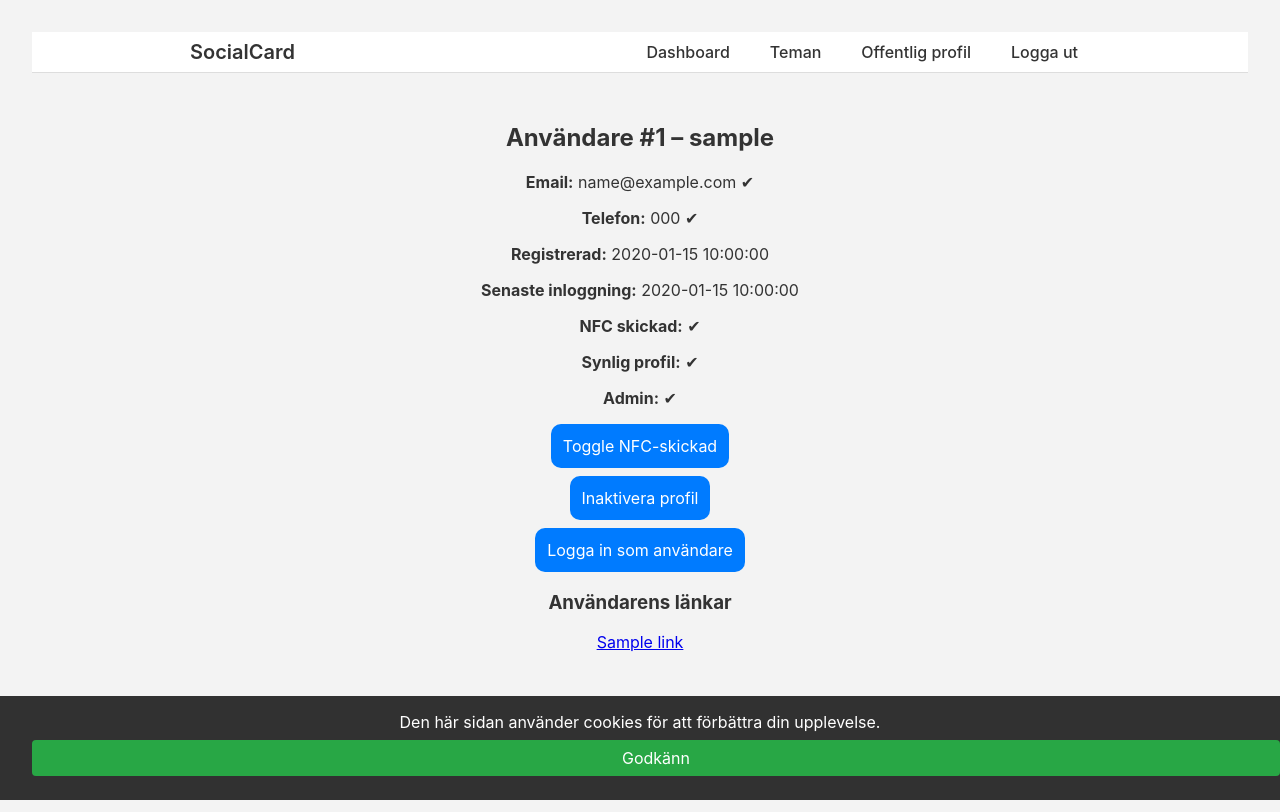
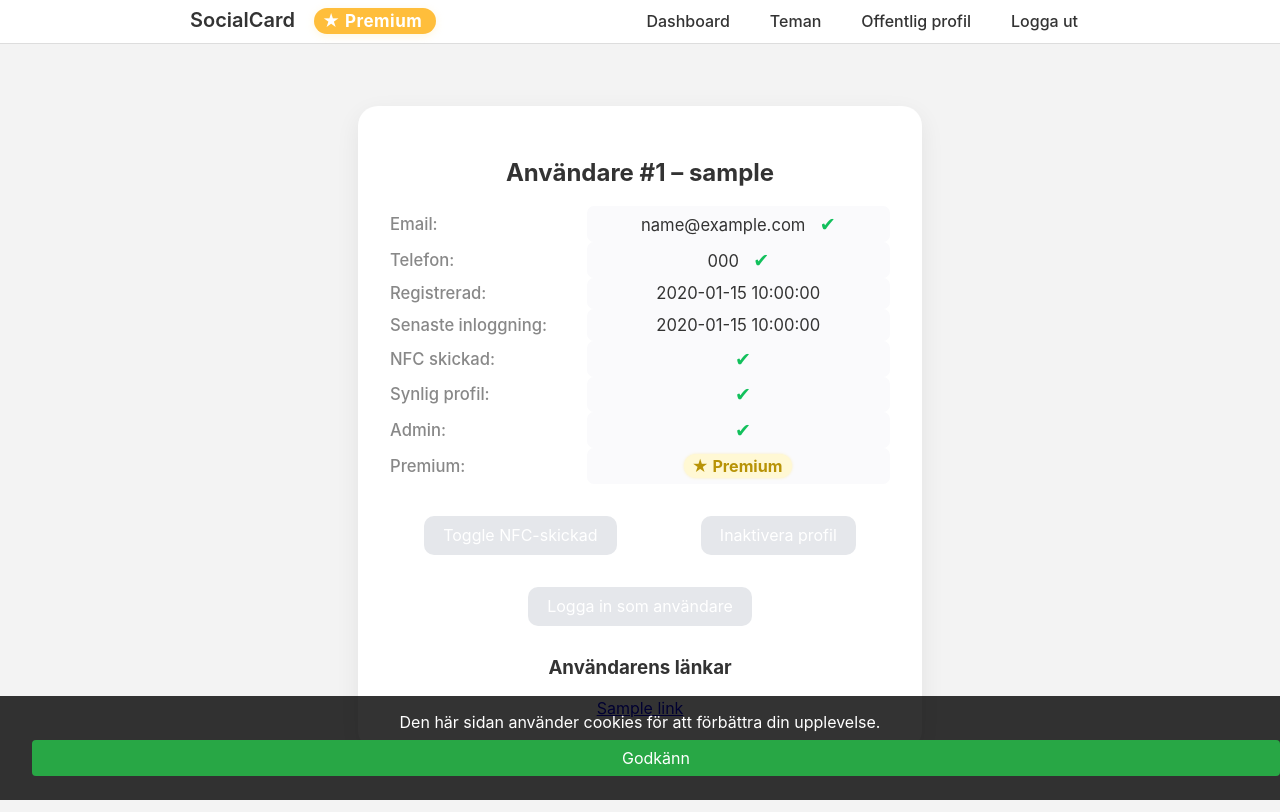
Before and after one commit to oskarandreassen/TheSocialCard2Live, a Flask app: page /admin/user/1 in a window 1280 px wide. Run offline with Flask 3, Linux system fonts and the light colour scheme; a user stored in the database is signed in; tables that the repository leaves empty hold one stand-in row (values such as "Sample post").

Commit message:
premium badge, snyggare admin, fixed navbar

```diff
--- a/static/css/style.css
+++ b/static/css/style.css
@@ -540,7 +540,190 @@ body.rainbow { background: linear-gradient(90deg,red,orange,yellow,green,blue,in
   pointer-events: none;            /* let clicks bubble to the button */
 }
 
-body { font-family: Inter, Arial, sans-serif; padding: 2rem; }
+body { font-family: Inter, Arial, sans-serif; padding: 0; }
 .center { max-width: 400px; margin: auto; }
 #payment-element { margin-bottom: 1.5rem; }
 #submit { width: 100%; padding: 1rem; font-size: 1.2em; background: #305aff; color: #fff; border: none; border-radius: 8px; cursor: pointer; }
+
+
+/* Tabelliknande vy för detaljsida */
+.user-details-card {
+  max-width: 500px;
+  margin: 2rem auto;
+  background: #fff;
+  padding: 2rem;
+  border-radius: 20px;
+  box-shadow: 0 8px 24px rgba(0,0,0,0.07);
+}
+
+.user-details-table {
+  width: 100%;
+  border-collapse: collapse;
+  margin-bottom: 1.5rem;
+  font-size: 1.04em;
+}
+.user-details-table th {
+  text-align: left;
+  padding: 0.35em 1em 0.35em 0;
+  color: #888;
+  font-weight: 500;
+  width: 180px;
+}
+.user-details-table td {
+  padding: 0.35em 0.5em;
+  background: #fafafc;
+  border-radius: 7px;
+  min-width: 120px;
+}
+
+.status-check {
+  color: #12c05c;
+  font-size: 1.1em;
+  margin-left: 0.5em;
+}
+.status-cross {
+  color: #ccc;
+  font-size: 1.1em;
+  margin-left: 0.5em;
+}
+.premium-badge-table {
+  color: #b89306;
+  font-weight: bold;
+  padding: 0.2em 0.5em;
+  background: #fff8d4;
+  border-radius: 1em;
+  font-size: 1em;
+  box-shadow: 0 0 3px #ffe06666;
+}
+
+.user-actions-form {
+  margin-top: 1.4em;
+  margin-bottom: 1.4em;
+  display: flex;
+  flex-wrap: wrap;
+  gap: 1em;
+}
+.user-actions-form button {
+  background: #e5e7eb;
+  border: none;
+  padding: 0.6em 1.2em;
+  border-radius: 10px;
+  font-size: 1em;
+  cursor: pointer;
+  transition: background 0.2s;
+}
+.user-actions-form button:hover {
+  background: #d1d5db;
+}
+
+/* Navbar premium badge */
+.premium-badge-navbar {
+  color: #fff;
+  background: #ffbe3b;
+  border-radius: 1em;
+  font-weight: bold;
+  font-size: 0.85em;
+  padding: 0.18em 0.8em 0.18em 0.5em;
+  margin-left: 0.8em;
+  box-shadow: 0 2px 8px #ffecb066;
+  letter-spacing: 0.5px;
+  vertical-align: middle;
+  display: inline-block;
+  position: relative;
+  top: -1px;
+}
+
+
+.admin-table-wrapper {
+  overflow-x: auto;
+  margin: 2em 0;
+}
+.admin-table {
+  width: 100%;
+  border-collapse: collapse;
+  background: #fff;
+  border-radius: 10px;
+  box-shadow: 0 4px 16px rgba(0,0,0,0.06);
+  font-size: 1em;
+}
+.admin-table th, .admin-table td {
+  padding: 0.6em 1em;
+  text-align: left;
+  border-bottom: 1px solid #eee;
+}
+.admin-table th {
+  background: #f9fafb;
+  font-weight: 600;
+  color: #777;
+}
+.admin-table tbody tr:last-child td {
+  border-bottom: none;
+}
+.status-check {
+  color: #12c05c;
+  font-size: 1.15em;
+}
+.status-cross {
+  color: #ccc;
+  font-size: 1.15em;
+}
+.premium-badge-table {
+  color: #b89306;
+  font-weight: bold;
+  padding: 0.13em 0.6em 0.13em 0.45em;
+  background: #fff8d4;
+  border-radius: 1em;
+  font-size: 0.97em;
+  box-shadow: 0 0 3px #ffe06666;
+  display: inline-block;
+  vertical-align: middle;
+}
+
+.admin-stats {
+  display: flex;
+  flex-wrap: wrap;
+  gap: 1em 2em;
+  margin: 1.2em 0 2em 0;
+  font-size: 1.09em;
+  color: #444;
+}
+.admin-search-form {
+  margin: 1.6em 0;
+  display: flex;
+  gap: 0.8em;
+  flex-wrap: wrap;
+}
+.admin-search-form input, .admin-search-form select {
+  padding: 0.45em 0.7em;
+  border-radius: 7px;
+  border: 1px solid #ddd;
+  font-size: 1em;
+}
+.admin-search-form button {
+  background: #ffe066;
+  color: #222;
+  border: none;
+  border-radius: 7px;
+  padding: 0.45em 1.1em;
+  font-weight: 500;
+  cursor: pointer;
+  transition: background 0.15s;
+}
+.admin-search-form button:hover {
+  background: #ffd54f;
+}
+.pagination {
+  display: flex;
+  gap: 2em;
+  align-items: center;
+  margin: 2.2em 0;
+  font-size: 1.06em;
+}
+.pagination a {
+  color: #3274d9;
+  text-decoration: none;
+  font-weight: 500;
+}
+.pagination a:hover {
+  text-decoration: underline;
+}
--- a/templates/admin/detail.html
+++ b/templates/admin/detail.html
@@ -1,15 +1,77 @@
 {% extends "base.html" %}
 {% block content %}
+<div class="user-details-card">
   <h2>Användare #{{ user.id }} – {{ user.username }}</h2>
-<p><strong>Email:</strong> {{ user.email }} {% if user.email_confirmed %}✔{% endif %}</p>
-<p><strong>Telefon:</strong> {{ user.phone_number }} {% if user.show_phone %}✔{% endif %}</p>
-<p><strong>Registrerad:</strong> {{ user.created_at }}</p>
-<p><strong>Senaste inloggning:</strong> {{ user.last_login or '–' }}</p>
-<p><strong>NFC skickad:</strong> {{ '✔' if user.nfc_sent else '–' }}</p>
-<p><strong>Synlig profil:</strong> {{ '✔' if user.is_visible else '–' }}</p>
-<p><strong>Admin:</strong> {{ '✔' if user.is_admin else '–' }}</p>
+  <table class="user-details-table">
+    <tr>
+      <th>Email:</th>
+      <td>
+        {{ user.email }}
+        {% if user.email_confirmed %}
+          <span class="status-check">✔</span>
+        {% endif %}
+      </td>
+    </tr>
+    <tr>
+      <th>Telefon:</th>
+      <td>
+        {{ user.phone_number or '–' }}
+        {% if user.show_phone %}
+          <span class="status-check">✔</span>
+        {% endif %}
+      </td>
+    </tr>
+    <tr>
+      <th>Registrerad:</th>
+      <td>{{ user.created_at }}</td>
+    </tr>
+    <tr>
+      <th>Senaste inloggning:</th>
+      <td>{{ user.last_login or '–' }}</td>
+    </tr>
+    <tr>
+      <th>NFC skickad:</th>
+      <td>
+        {% if user.nfc_sent %}
+          <span class="status-check">✔</span>
+        {% else %}
+          <span class="status-cross">–</span>
+        {% endif %}
+      </td>
+    </tr>
+    <tr>
+      <th>Synlig profil:</th>
+      <td>
+        {% if user.is_visible %}
+          <span class="status-check">✔</span>
+        {% else %}
+          <span class="status-cross">–</span>
+        {% endif %}
+      </td>
+    </tr>
+    <tr>
+      <th>Admin:</th>
+      <td>
+        {% if user.is_admin %}
+          <span class="status-check">✔</span>
+        {% else %}
+          <span class="status-cross">–</span>
+        {% endif %}
+      </td>
+    </tr>
+    <tr>
+      <th>Premium:</th>
+      <td>
+        {% if user.is_premium %}
+          <span class="premium-badge-table">★ Premium</span>
+        {% else %}
+          <span class="status-cross">–</span>
+        {% endif %}
+      </td>
+    </tr>
+  </table>
 
-<form method="post">
+  <form method="post" class="user-actions-form">
     <button name="action" value="toggle_nfc">Toggle NFC-skickad</button>
     {% if user.is_visible %}
       <button name="action" value="disable">Inaktivera profil</button>
@@ -23,11 +85,11 @@
     <p><a href="{{ url_for('admin.stop_impersonate') }}">Återgå till admin</a></p>
   {% endif %}
 
-
   <h3>Användarens länkar</h3>
   <ul>
     {% for link in user.links %}
       <li><a href="{{ link.url }}">{{ link.label }}</a></li>
     {% endfor %}
   </ul>
+</div>
 {% endblock %}
--- a/templates/base.html
+++ b/templates/base.html
@@ -19,7 +19,12 @@
   <nav class="navbar">
   <div class="nav-container">
     <button class="hamburger" aria-label="Öppna meny">☰</button>
-      <div class="nav-logo">SocialCard</div>
+    <div class="nav-logo">
+      SocialCard
+      {% if current_user.is_authenticated and current_user.is_premium %}
+        <span class="premium-badge-navbar">★ Premium</span>
+      {% endif %}
+    </div>
     <ul class="nav-links">
       {% if current_user.is_authenticated %}
         <li><a class="btn-secondary" href="{{ url_for('dashboard.dashboard_view') }}">Dashboard</a></li>
@@ -39,6 +44,7 @@
     </ul>
   </div>
 </nav>
+
 
   <div class="main-content">
     {% with messages = get_flashed_messages(with_categories=true) %}
```
Also changed, not shown: templates/admin/index.html (+32 -14 lines), templates/dashboard.html (+7 -8 lines). Lines whose indentation alone changed are shown as unchanged.
